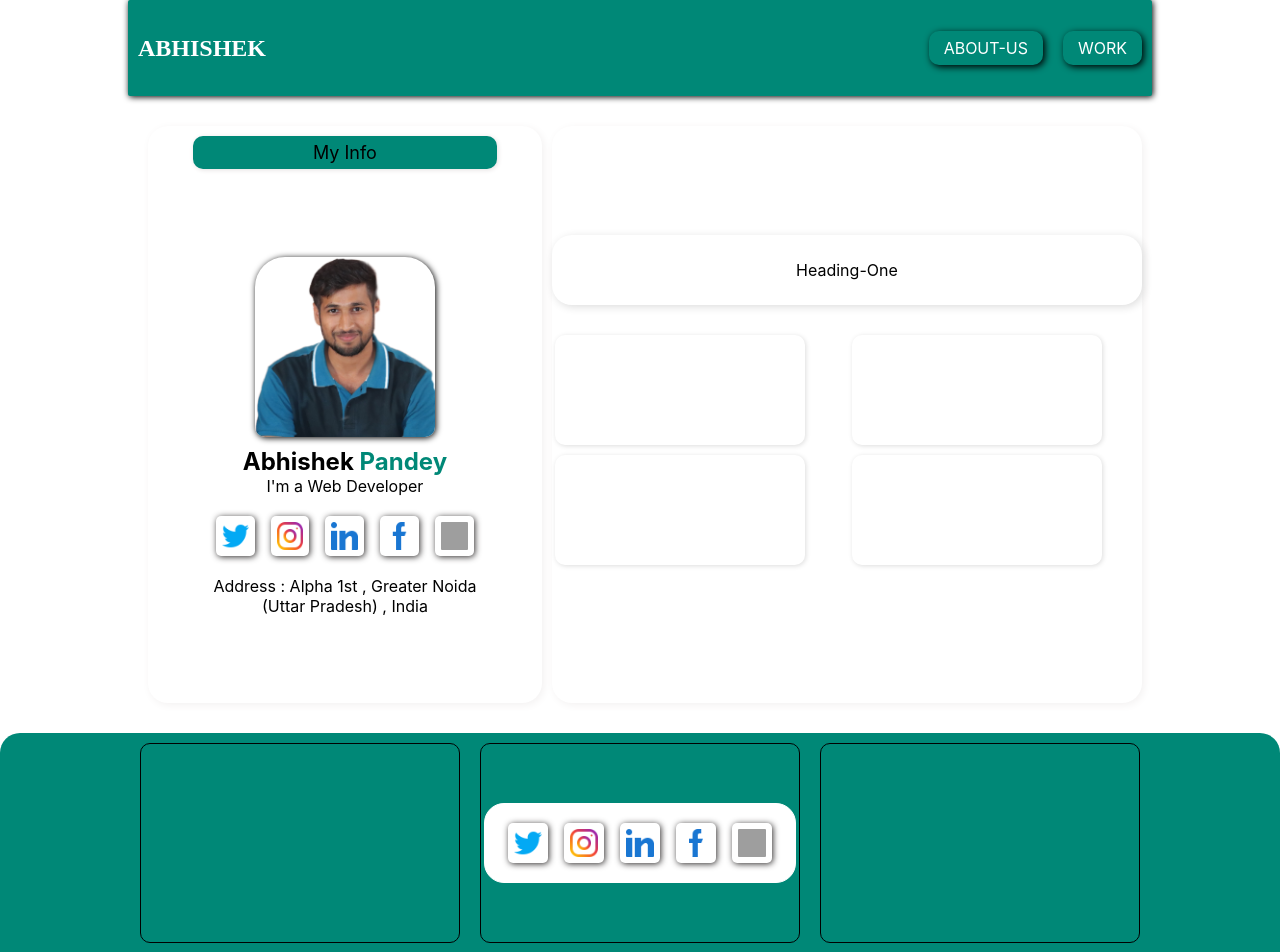
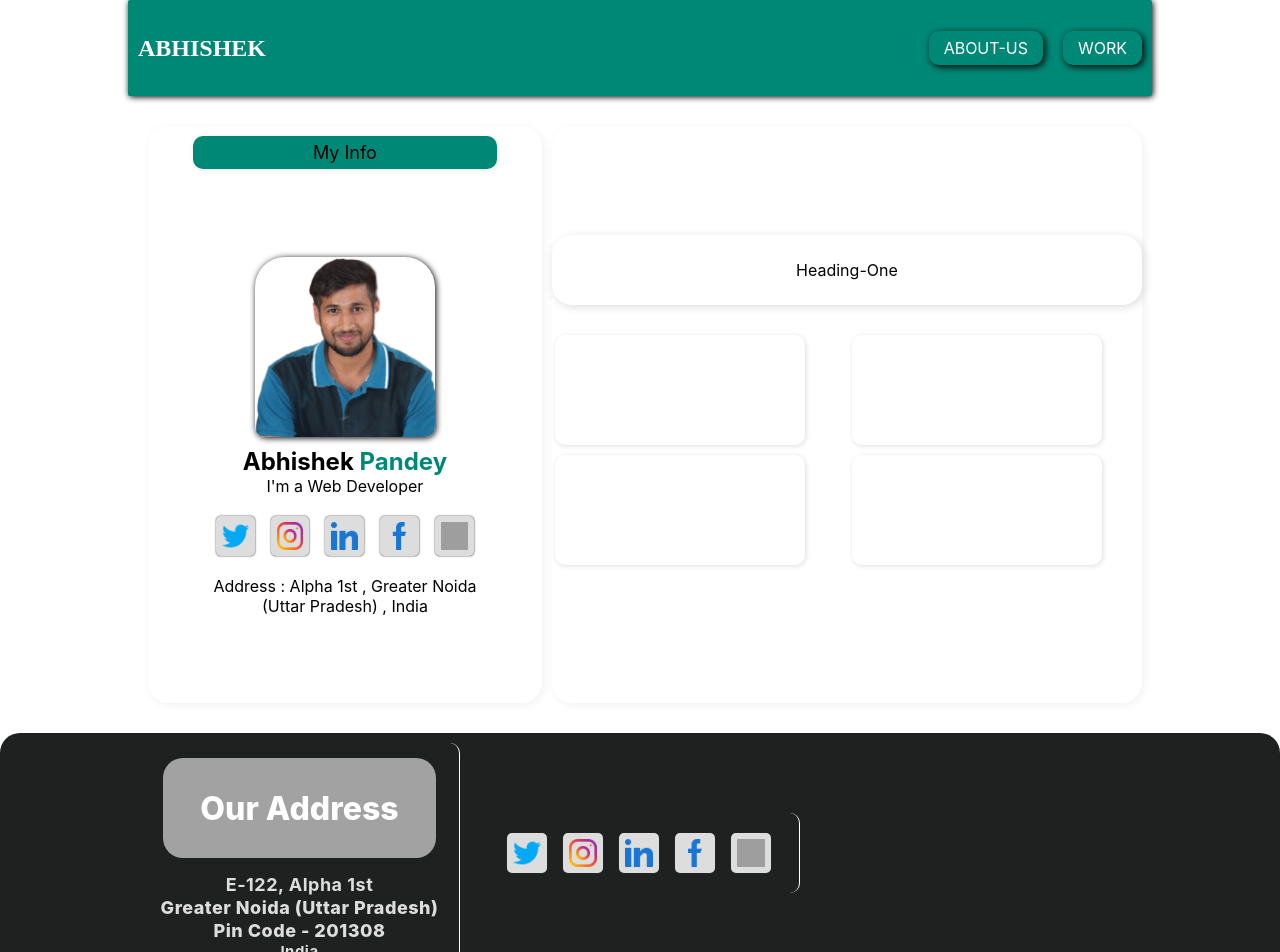
Before and after one commit to Abhisekpndy17/abhiport, a React (Create React App) app: page / in a window 1280 px wide. Shown: the top 952 px of the page. Built offline with nearby package versions, Linux system fonts and the light colour scheme; grey boxes are pictures that could not be loaded.

Commit message:
adding some css editing footer

```diff
--- /dev/null
+++ b/src/components/3pages/Address.js
@@ -0,0 +1,16 @@
+import React from 'react';
+import './Pages.css';
+
+export default function Address() {
+    return (
+        <div className='address'>
+            <div className='address-heading'>Our Address</div>
+            <div className='address-container'>
+            <h4>E-122, Alpha 1st </h4>
+            <p>Greater Noida (Uttar Pradesh)</p>
+            <p>Pin Code - 201308</p>
+            <h5>India </h5>
+            </div>
+        </div>
+    )
+}
--- a/src/components/3pages/Pages.css
+++ b/src/components/3pages/Pages.css
@@ -79,10 +79,9 @@
 
 .Social-media{
     display: flex;
-    background: #fff;
     justify-content: center;
     align-items: center;
-    border: 1px solid #fff;
+
     height: 80px;
     border-radius: 20px;
     width: 98%;
@@ -91,6 +90,7 @@
 }
 .Social-media .social-links-items{
     height: 40px;
+    background: #ddd;
     width: 40px;
     border-radius: 5px;
     margin: 18px 8px;
@@ -98,7 +98,7 @@
     display: flex;
     justify-content: center;
     align-items: center;
-    box-shadow: 1px 1px 6px rgb(49, 46, 46);
+    box-shadow: .1px .1px 2px rgb(49, 46, 46);
 }
 .Social-media .social-links-items img{
     width: 100%;
@@ -140,7 +140,7 @@
 .skill-items .skill-content{
     height: auto;
     width: 90%;
-    padding: 20px;
+    padding: 20px 10px;
     margin: 10px auto;
     display: grid;
     grid-template-columns: repeat(auto-fit , minmax(300px ,1fr));
@@ -171,9 +171,42 @@
     color: #1a2524;
     font-size: 18px;
     font-weight: 500;
+
 }
 
-
+.address{
+    height: auto;
+    width: 95%;
+    margin: 0px auto;
+    display: flex;
+    flex-flow: column nowrap;
+    justify-content: center;
+    align-items: center;
+}
+.address .address-heading{
+    height: 100px;
+    width: 90%;
+    margin: 15px auto;
+    border-radius: 20px;
+    background: #a3a2a2;
+    display: flex;
+    align-items: center;
+    text-transform: capitalize;
+    justify-content: center;
+}
+.address .address-container{
+    font-size: 18px;
+    display: flex;
+    flex-flow: column nowrap;
+    align-items: center;
+}
+.address .address-container h4,
+.address .address-container h5,
+.address .address-container p{
+    color: #ddd;
+    padding: 1px;
+    letter-spacing: .5px;
+}
 
 
 @media screen and (max-width:768px){
--- a/src/components/4footer/Footer.css
+++ b/src/components/4footer/Footer.css
@@ -2,10 +2,9 @@
 footer{
     height: auto;
     width: 100%;
-    background: #008877;
+    background: #1f2020;
     color: #fff;
     font-size: 2em;
-    text-transform: uppercase;
     font-weight: 800;
     display: flex;
     justify-content: center;
@@ -14,14 +13,15 @@ footer{
 }
 
 footer .footer-item{
-    height: 200px;
+    height: auto;
     width: 320px;
+    border-right: 1px solid #fff;
     display: flex;
     justify-content: center;
     align-items: center;
     margin: 10px;
     border-radius: 10px;
-    border: 1px solid #000;
+
 }
 
 @media screen and (max-width:768px){
--- a/src/components/4footer/Footer.js
+++ b/src/components/4footer/Footer.js
@@ -1,11 +1,14 @@
 import React from 'react';
 import './Footer.css';
 import SocialLinks from '../3pages/SocialIcons';
+import Address from '../3pages/Address';
 
 export default function Footer() {
     return (
         <footer>
-            <div className='footer-item'></div>
+            <div className='footer-item'>
+                <Address />
+            </div>
             <div className='footer-item'>
                 <SocialLinks />
             </div>
```
